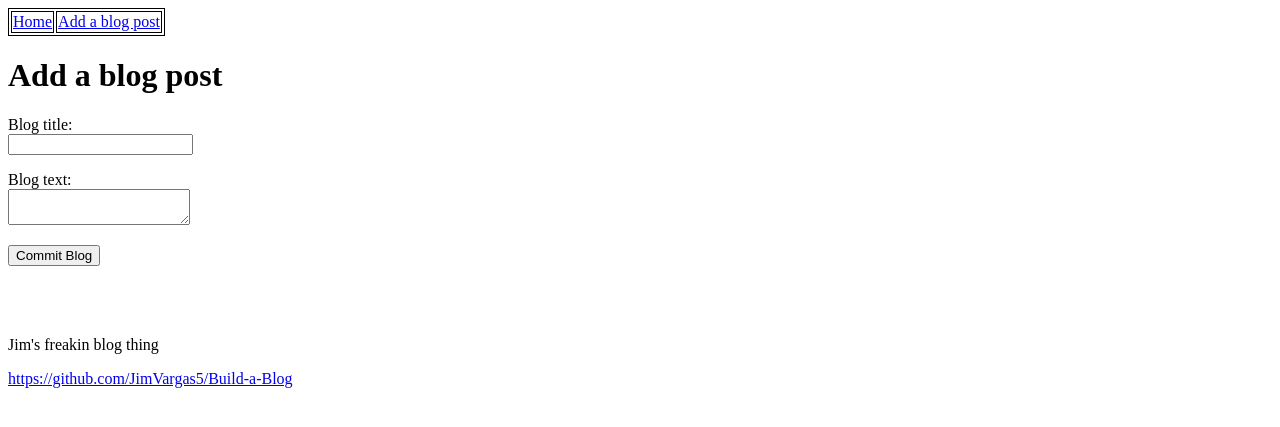
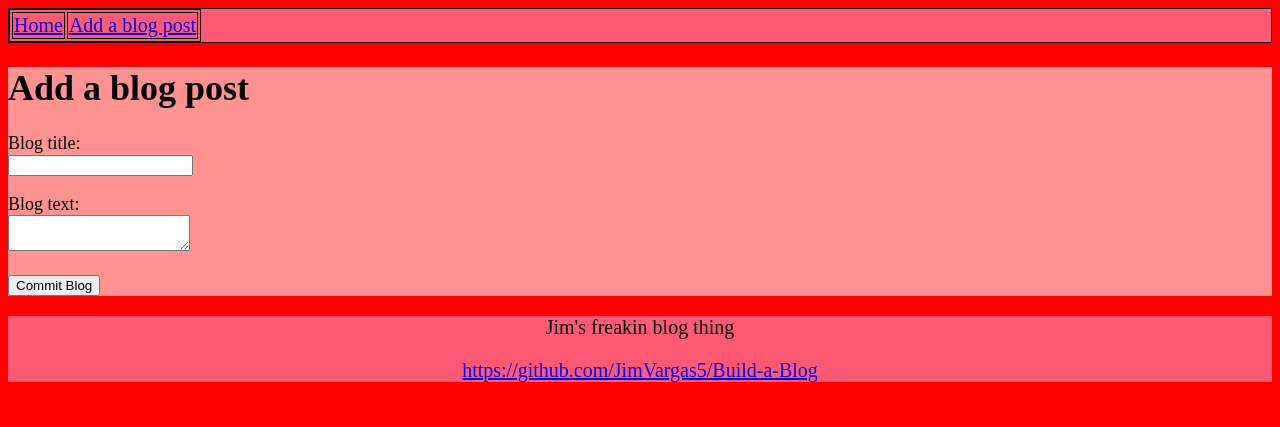
Before and after one commit to JimVargas5/Blogz, a Flask app: page /add in a window 1280 px wide. Shown: the top 427 px of the page. Run offline with Flask 2, Linux system fonts and the light colour scheme.

Commit message:
Fixed style. Kept it in the janky <style> tag

```diff
--- a/templates/base.html
+++ b/templates/base.html
@@ -16,8 +16,27 @@
                 text-decoration: underline;
                 cursor: pointer;
             }
+            header {
+                text-align: center;
+                font-size: 1.25em;
+                background-color: #ff5a73;
+                border: 1px solid black;
+            }
+            footer {
+                text-align: center;
+                font-size: 1.25em;
+                background-color: #ff5a73
+            }
+            body {
+                background-color: red;
+            }
+            main {
+                background-color: #ff9392;
+                font-size: 1.125em;
+            }
         </style>
     </head>
+    <body>
         <header>
             <div>
                 <table>
@@ -28,20 +47,18 @@
                 </table>
             </div>
         </header>
-    <body>
+        <main>
 
             {% block content %}
 
             {% endblock %}
 
-    </body>
+        </main>
         <footer>
-        <br>
-        <br>
-        <br>
             <p>Jim's freakin blog thing</p>
             <a href= "https://github.com/JimVargas5/Build-a-Blog">
                 https://github.com/JimVargas5/Build-a-Blog
             </a>
         </footer>
+    </body>
 </html>
```
Lines whose indentation alone changed are shown as unchanged.
